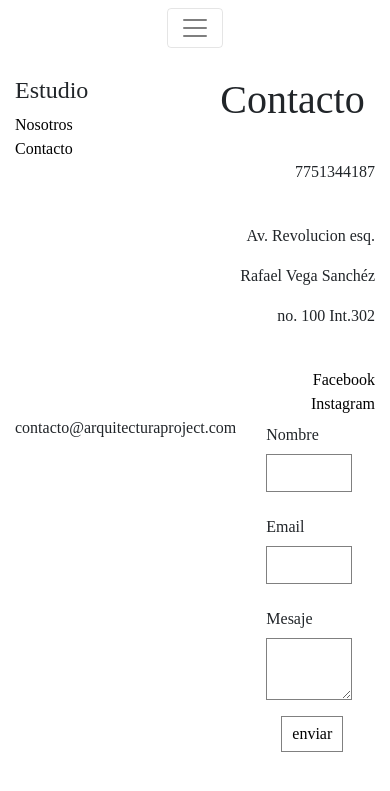
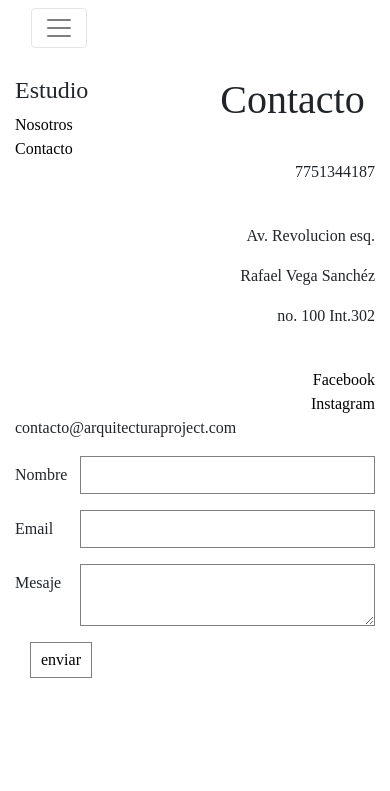
Before and after one commit to Serchcode/Arquitectura-Project, a Django app: page /contacto/ in a window 390 px wide. Shown: the top 791 px of the page. Run offline with Django 3.2, Linux system fonts and the light colour scheme; some libraries are stand-ins or nearby versions; some web fonts are replaced.

Commit message:
all platforms done

```diff
--- a/Templates/pages.html
+++ b/Templates/pages.html
@@ -12,7 +12,6 @@
         <link rel="stylesheet" href="https://cdnjs.cloudflare.com/ajax/libs/font-awesome/4.7.0/css/font-awesome.min.css">
         <link rel="stylesheet" type="text/css" href="{% static 'css/page.css'%}">
         <link rel="stylesheet" type="text/css" href="{% static 'css/animate.css'%}">
-        <title>Hello, world!</title>
     </head>
     <body>
         <div class="container logo animated zoomIn">
--- a/main/templates/contacto.html
+++ b/main/templates/contacto.html
@@ -2,7 +2,7 @@
 {%block content%}
 <div class="container boton animated zoomIn">
 <div class="row">
-        <div class="col col-lg-12 d-flex justify-content-center">
+        <div class="col col-lg-12 col-md-12 col-sm-12 webnav">
         <nav class="navbar navbar-expand-lg navbar-light color animated zoomIn">
                 <button class="navbar-toggler" type="button" data-toggle="collapse" data-target="#navbarSupportedContent" aria-controls="navbarSupportedContent" aria-expanded="false" aria-label="Toggle navigation">
                 <span class="navbar-toggler-icon"></span>
@@ -31,22 +31,23 @@
 </div>
 </div>
 </div>
+
 <div class="container">
                 <div class="row">
-                        <div class="col col-lg-2 animated zoomIn">
+                        <div class="col col-lg-2 col-md-8 col-m12 animated zoomIn">
                                 <h4>Estudio</h4>
                                 <a class="aside" href="{%url 'main:Nosotros'%}">Nosotros</a>
                                 <br>
                                 <a class="aside" href="{%url 'main:Contacto'%}">Contacto</a>
                         </div>
-                        <div class=" col col-lg-8 animated zoomIn ">
+                        <div class=" col col-lg-8 col-md-12 animated zoomIn ">
                                 <center>
                                         <h1>Contacto</h1>
                                 </center>
                         </div>
                 </div>
                 <div class="row">
-                                <div class=" col col-lg-8 animated zoomIn ">
+                                <div class="col col-lg-8 col-md-9 col-sm-12 animated zoomIn ">
                                         <div class="d-flex flex-column align-items-end">
                                         <p>7751344187</p>
                                         <br>
@@ -60,10 +61,12 @@
                                 </div>
                         </div>
                 <div class="row animated zoomIn">
-                        <div class="col col-lg-8 offset-lg-4">
+                        <div class="col col-lg-8 offset-lg-4 col-md-10 offset-md-1">
                                 <p>contacto@arquitecturaproject.com</p>
                         </div>
-                        <div class="col col-lg-6 offset-lg-3">
+                </div>
+                <div class="row animated zoomIn">
+                                <div class="col col-lg-6 offset-lg-3 col-md-9 offset-md-1 col-sm-12">
                                                 <div class="form-group row">
                                                         <label for="example-text-input" class="col-2 col-form-label">Nombre</label>
                                                                 <div class="col-10">
@@ -82,7 +85,7 @@
                                                                 <textarea class="form-control" id="exampleTextarea" id="example-text-input"></textarea>
                                                         </div>
                                                 </div>
-                                <div class="col col-lg-10 offset-lg-10 ">
+                                                        <div class="col col-lg-10 offset-lg-10 col-md-10 offset-md-10 col-sm-4">
                                                                 <button type="submit" id="envio">enviar</button>
                                                         </div>
                                                         <br>
--- a/main/templates/nosotros.html
+++ b/main/templates/nosotros.html
@@ -2,7 +2,7 @@
 {%block content%}
 <div class="container boton animated zoomIn">
 <div class="row">
-        <div class="col col-lg-12 d-flex justify-content-center">
+        <div class="col col-lg-12 webnav">
                 <nav class="navbar navbar-expand-lg navbar-light color animated zoomIn">
                                 <button class="navbar-toggler" type="button" data-toggle="collapse" data-target="#navbarSupportedContent" aria-controls="navbarSupportedContent" aria-expanded="false" aria-label="Toggle navigation">
                                 <span class="navbar-toggler-icon"></span>
@@ -33,13 +33,13 @@
 </div>
 <div class="container">
         <div class="row">
-                <div class="col col-lg-2 animated zoomIn">
+                <div class="col col-lg-2 col-md-12 col-sm-12  animated zoomIn">
                         <h4>Estudio</h4>
                         <a class="aside" href="{%url 'main:Nosotros'%}">Nosotros</a>
                         <br>
                         <a class="aside" href="{%url 'main:Contacto'%}">Contacto</a>
                 </div>
-                <div class=" col col-lg-8 animated zoomIn ">
+                <div class=" col col-lg-8 col-md-12 col-sm-12 animated zoomIn ">
                         <center>
                                 <h1>Nosotros</h1>
                         </center>
--- a/static/css/page.css
+++ b/static/css/page.css
@@ -1,6 +1,21 @@
 * {
     font-family: 'Mandali', serif;
 }
+
+.webnav{
+    display: flex;
+    justify-content: center;
+}
+
+@media only screen and (max-width:992px)
+{
+    .webnav{
+        display: flex;
+        justify-content: flex-start;
+    }
+}
+
+
 
 #envio{
     border: 1px solid gray;
```
Also changed, not shown: 5 other files. Lines whose indentation alone changed are shown as unchanged.
